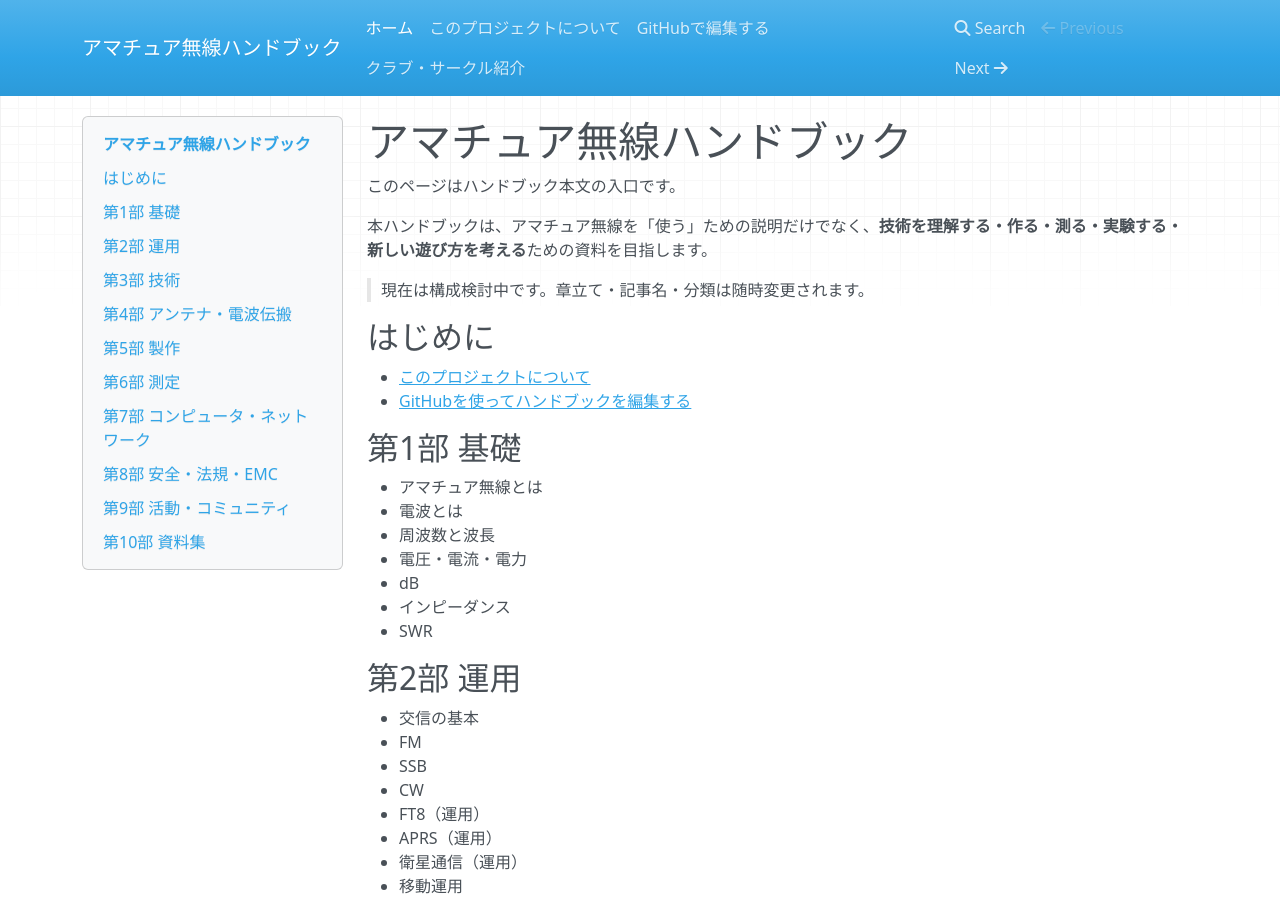
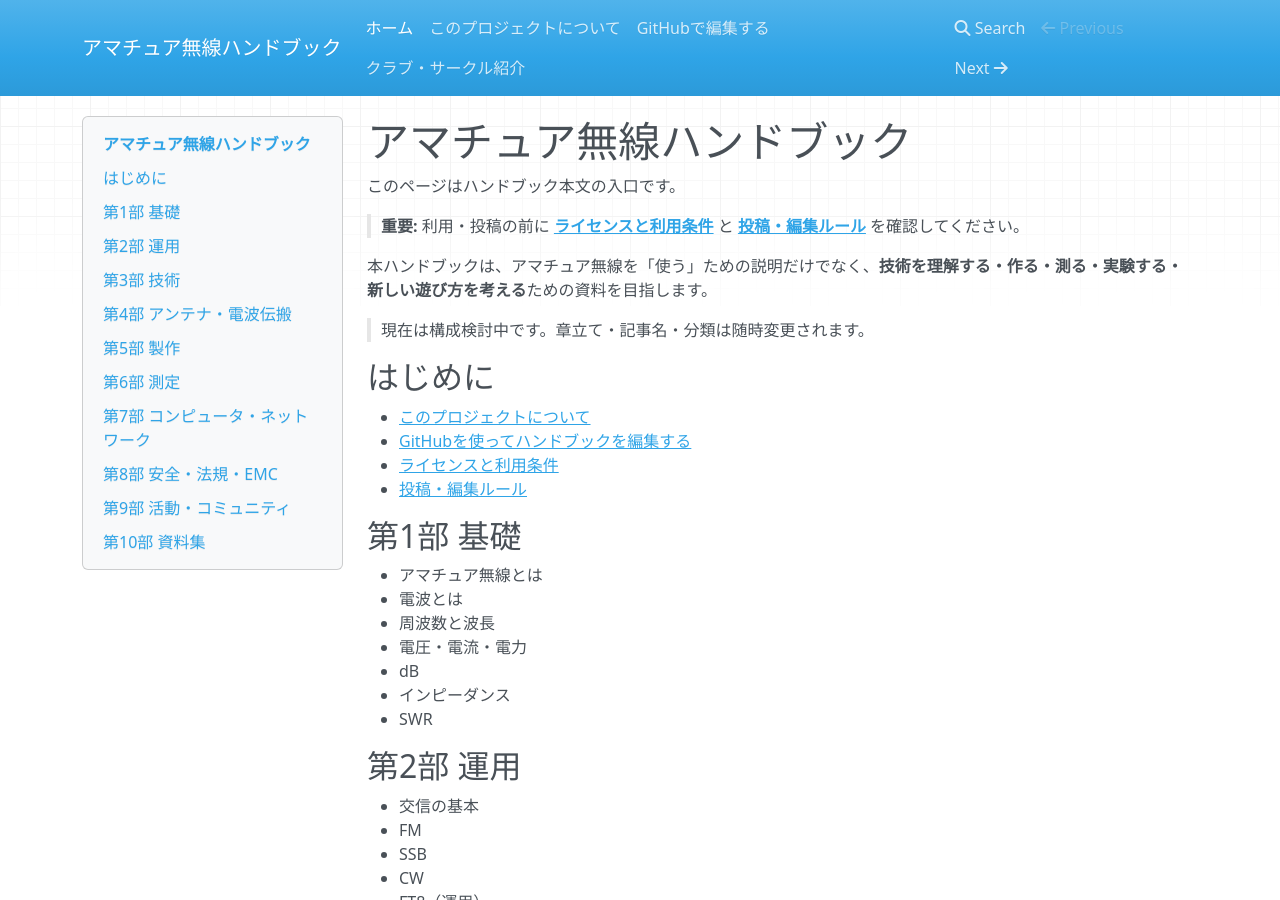
Before and after one commit to CQAKIBA/AmateurRadio-Handbook, an MkDocs documentation site: the page built from docs/index.md, in a window 1280 px wide and 900 px high. Built offline with MkDocs 1.6.1, drawn with Linux system fonts in a browser that asks for light colours; nearby versions of some CDN libraries.

Commit message:
Add prominent Japanese links to license and contribution rules

```diff
--- a/docs/index.md
+++ b/docs/index.md
@@ -1,6 +1,8 @@
 # アマチュア無線ハンドブック
 
 このページはハンドブック本文の入口です。
+
+> **重要:** 利用・投稿の前に **[ライセンスと利用条件](../LICENSE.md)** と **[投稿・編集ルール](../CONTRIBUTING.md)** を確認してください。
 
 本ハンドブックは、アマチュア無線を「使う」ための説明だけでなく、**技術を理解する・作る・測る・実験する・新しい遊び方を考える**ための資料を目指します。
 
@@ -10,6 +12,8 @@
 
 - [このプロジェクトについて](about.md)
 - [GitHubを使ってハンドブックを編集する](github.md)
+- [ライセンスと利用条件](../LICENSE.md)
+- [投稿・編集ルール](../CONTRIBUTING.md)
 
 ## 第1部 基礎
 
```
